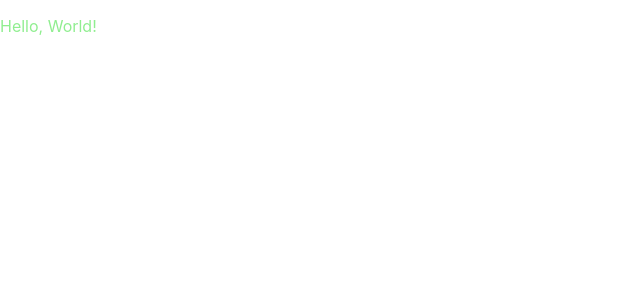
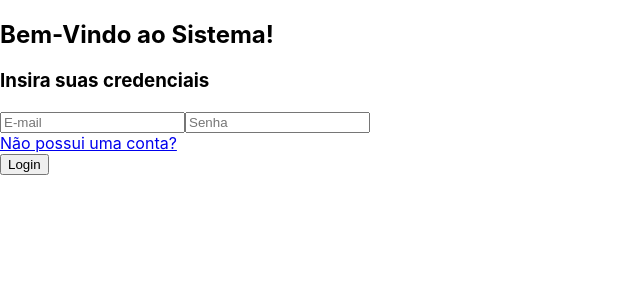
Before and after one commit to phdaccache/Projeto_MC656, a React (Create React App) app in the folder frontend/: page /login in a window 1280 px wide. Shown: the top 300 px of the page, without its empty margins (0-640 px from the left). Built offline with nearby package versions, Linux system fonts and the light colour scheme.

Commit message:
feat: update login page layout

```diff
--- a/frontend/src/pages/Login/Login.jsx
+++ b/frontend/src/pages/Login/Login.jsx
@@ -1,9 +1,22 @@
+import { Link } from "react-router-dom";
 import "./Login.css"
 
 export default function Login() {
     return (
-        <div className="login">
-            <p> Hello, World! </p>
+        <div className="root-div-flex-row flex-center-vh">
+            <div className="login-container">
+                <h2>Bem-Vindo ao Sistema!</h2>
+                <h3>Insira suas credenciais</h3>
+                <form className="login-form">
+                    <input type="text" placeholder="E-mail" />
+                    <input type="password" placeholder="Senha" />
+                    <div className="signup-forgot-links">
+                        <Link to={"/signup"}>Não possui uma conta?</Link>
+                        {/* <Link to={"/forgot"}>Esqueceu a senha?</Link> */}
+                    </div>
+                    <Link to="/"><button type="submit">Login</button></Link>
+                </form>
+            </div>
         </div>
     );
 };
```
